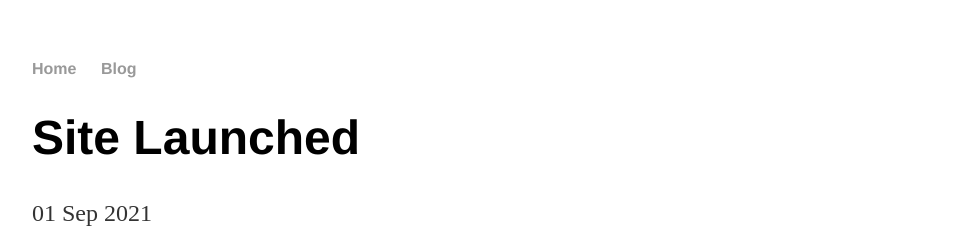
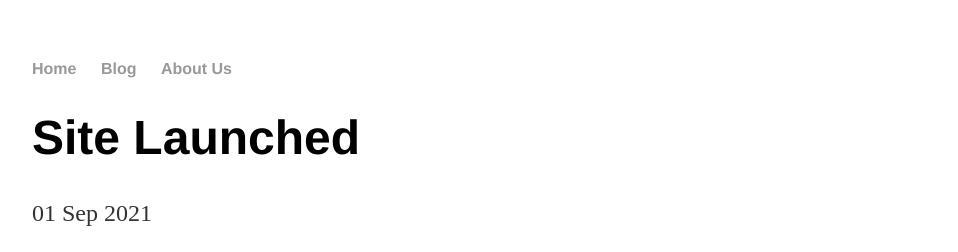
Before and after one commit to MuhammadJ11/muhammadj11.github.io, a Jekyll site: the page built from _posts/2021-09-17-site-launched.md, in a window 1280 px wide. Shown: the top 252 px of the page, without its empty margins (160-1118 px from the left). Built offline with Jekyll 4.4.1, drawn with Linux system fonts in a browser that asks for light colours.

Commit message:
Update default.html

```diff
--- a/_layouts/default.html
+++ b/_layouts/default.html
@@ -10,6 +10,7 @@
 			<ul>
 				<li><a href="/">Home</a></li>
 				<li><a href="/blog">Blog</a></li>
+				<li><a href="/about">About Us</a></li>
 			</ul>
 		</nav>
 		<div class="container">
```
